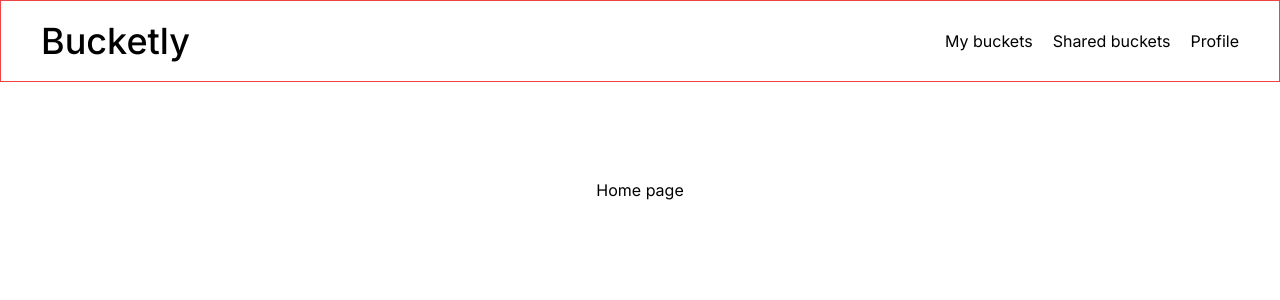
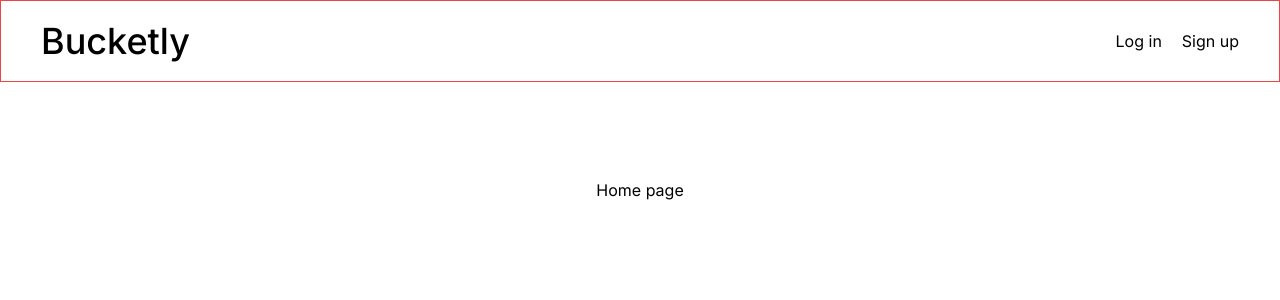
Before and after one commit to lauri-ra/Bucketly, a Next.js app in the folder frontend/: page / in a window 1280 px wide. Shown: the top 300 px of the page. Built offline with nearby package versions, Linux system fonts and the light colour scheme; no server answers.

Commit message:
Made navbar conditional, dummy signup page added

```diff
--- a/frontend/app/api/auth/[...nextauth]/route.ts
+++ b/frontend/app/api/auth/[...nextauth]/route.ts
@@ -32,8 +32,6 @@ export const authOptions: NextAuthOptions = {
 
 				const user = await authResponse.json();
 
-				console.log('authData:', user);
-
 				return user;
 			},
 		}),
--- a/frontend/app/components/Navbar.tsx
+++ b/frontend/app/components/Navbar.tsx
@@ -1,6 +1,10 @@
+import { getServerSession } from 'next-auth';
 import Link from 'next/link';
+import { authOptions } from '../api/auth/[...nextauth]/route';
 
-const Navbar = () => {
+export default async function Navbar() {
+	const session = await getServerSession(authOptions);
+
 	return (
 		<nav className='flex flex-wrap items-center justify-between border border-red-500 py-5'>
 			<Link
@@ -9,7 +13,7 @@ const Navbar = () => {
 			>
 				Bucketly
 			</Link>
-
+			{session !== null ? (
 				<div className='mr-10 flex items-center gap-5'>
 					<Link
 						href='/buckets'
@@ -18,20 +22,34 @@ const Navbar = () => {
 						My buckets
 					</Link>
 					<Link
-					href='/buckets'
-					className=' font-small text-base text-black hover:text-sky-500'
-				>
-					Shared buckets
-				</Link>
-				<Link
 						href='/profile'
 						className=' font-small text-base text-black hover:text-sky-500'
 					>
 						Profile
 					</Link>
+					<Link
+						href='/api/auth/signout'
+						className=' font-small text-base text-black hover:text-sky-500'
+					>
+						Sign out
+					</Link>
 				</div>
+			) : (
+				<div className='mr-10 flex items-center gap-5'>
+					<Link
+						href='/api/auth/signin'
+						className=' font-small text-base text-black hover:text-sky-500'
+					>
+						Log in
+					</Link>
+					<Link
+						href='/signup'
+						className=' font-small text-base text-black hover:text-sky-500'
+					>
+						Sign up
+					</Link>
+				</div>
+			)}
 		</nav>
 	);
-};
-
-export default Navbar;
+}
--- a/frontend/app/layout.tsx
+++ b/frontend/app/layout.tsx
@@ -18,6 +18,7 @@ export default async function RootLayout({
 	children: React.ReactNode;
 }) {
 	const session = await getServerSession(authOptions);
+	console.log('layout session', session);
 
 	return (
 		<html lang='en'>
--- a/frontend/app/login/page.tsx
+++ /dev/null
@@ -1,3 +0,0 @@
-export default async function Login() {
-	return <div>login page</div>;
-}
--- /dev/null
+++ b/frontend/app/signup/page.tsx
@@ -0,0 +1,14 @@
+export default async function SignUp() {
+	return (
+		<div>
+			signup page
+			<form className='flex flex-col'>
+				<input type='text' placeholder='name' />
+				<input type='text' placeholder='email' />
+				<input type='text' placeholder='username' />
+				<input type='password' placeholder='password' />
+				<input type='password' placeholder='confirm password' />
+			</form>
+		</div>
+	);
+}
```
Lines whose indentation alone changed are shown as unchanged.
